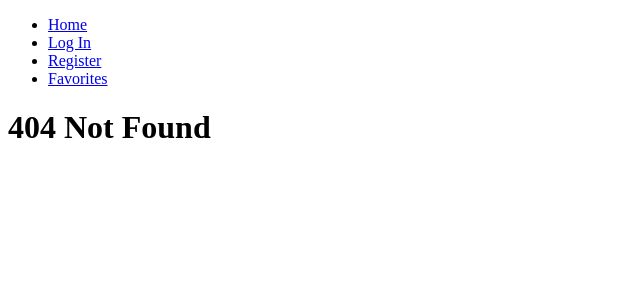
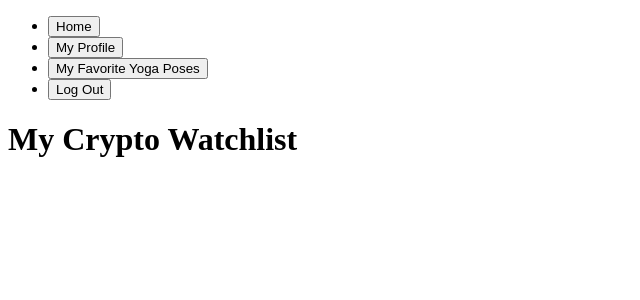
Before and after one commit to Samue1eun/CP_Personal_Project_02DEC24, a React (Vite) app in the folder frontend/: page /crypto-favorites in a window 1280 px wide. Before the commit this address had no page. Shown: the top 300 px of the page, without its empty margins (0-640 px from the left). Built offline with nearby package versions, Linux system fonts and the light colour scheme.

Commit message:
added more pages. still need to add in the functionality to the new pages.

```diff
--- a/frontend/pages/CryptoCurrencyFavorite.jsx
+++ b/frontend/pages/CryptoCurrencyFavorite.jsx
@@ -1,9 +1,30 @@
 import React from 'react';
+import { useNavigate, useLocation } from 'react-router-dom';
 
 const CryptoCurrencyFavorite = () => {
+    const navigate = useNavigate();
+    const location = useLocation();
+
+    const handleLogout = () => {
+        localStorage.removeItem('access_token');
+        localStorage.removeItem('refresh_token');
+        delete axios.defaults.headers.common['Authorization'];
+        navigate('/login');
+    };
+
     return (
         <>
-            <h1>Your Favorite Cryptocurrencies</h1>
+         {location.pathname === '/crypto-favorites' && (
+                <nav>
+                    <ul>
+                        <li><button onClick={() => navigate('/home')}>Home</button></li>
+                        <li><button onClick={() => navigate('/user-profile')}>My Profile</button></li>
+                        <li><button onClick={() => navigate('/yoga-favorites')}>My Favorite Yoga Poses</button></li>
+                        <li><button onClick={handleLogout}>Log Out</button></li>
+                    </ul>
+                </nav>
+         )}
+        <h1>My Crypto Watchlist</h1>
         </>
     )
 }
--- a/frontend/pages/Home.jsx
+++ b/frontend/pages/Home.jsx
@@ -1,12 +1,13 @@
 import React, { useState, useEffect } from 'react';
 import axios from 'axios';
-import { useNavigate } from 'react-router-dom';
+import { useNavigate, useLocation } from 'react-router-dom';
 import YogaPoseCard from '../components/YogaPoseCard';
 
 const HomePage = () => {
     const [cryptos, setCryptos] = useState([]);
     const [favorites, setFavorites] = useState([]);
     const navigate = useNavigate();
+    const location = useLocation();
 
     useEffect(() => {
         syncCryptoData();
@@ -133,6 +134,17 @@ const HomePage = () => {
 
     return (
         <>
+            {location.pathname === '/home' && (
+                <nav>
+                    <ul>
+                        <li><button onClick={() => navigate('/home')}>Home</button></li>
+                        <li><button onClick={() => navigate('/user-profile')}>My Profile</button></li>
+                        <li><button onClick={() => navigate('/yoga-favorites')}>My Favorite Yoga Poses</button></li>
+                        <li><button onClick={() => navigate('/crypto-favorites')}>My Crypto Watchlist</button></li>
+                        <li><button onClick={handleLogout}>Log Out</button></li>
+                    </ul>
+                </nav>
+            )}
             <h1>Home Page</h1>
             <button onClick={handleLogout}>Log Out</button>
 
--- a/frontend/pages/UserProfile.jsx
+++ b/frontend/pages/UserProfile.jsx
@@ -3,7 +3,9 @@ import React from "react";
 const UserProfile = () => {
     return (
         <>
+
             <h1>User Profile</h1>
+
         </>
     )
 }
--- a/frontend/src/App.jsx
+++ b/frontend/src/App.jsx
@@ -1,6 +1,5 @@
-import React from 'react'
-import { Navigate } from 'react-router-dom';
-import { BrowserRouter as Router, Route, Routes, Link } from 'react-router-dom';
+import React from 'react';
+import { BrowserRouter as Router, Route, Routes, Navigate } from 'react-router-dom';
 import HomePage from '../pages/Home';
 import LogInPage from '../pages/LogIn';
 import RegisterPage from '../pages/Register';
@@ -10,37 +9,20 @@ import YogaFavorites from '../pages/YogaFavorites';
 import CryptoCurrencyFavorite from '../pages/CryptoCurrencyFavorite';
 
 function App() {
-
-
   return (
-    <>
     <Router>
-      <div>
-        <nav>
-          <ul>
-            <li><Link to="/">Home</Link></li>
-            <li><Link to="/login">Log In</Link></li>
-            <li><Link to="/register">Register</Link></li>
-            <li><Link to="/favorites">Favorites</Link></li>
-          </ul>
-        </nav>
-      </div>
-
       <Routes>
-        # removed userFavoriteCard from here
         <Route path="/" element={<Navigate to="/login" />} />
-        <Route path='/login' element={<LogInPage />} />
-        <Route path='/register' element={<RegisterPage />} />
-        <Route path='/home' element={<HomePage />} />
-        <Route path='/user-profile' element={<UserProfile />} />
-        <Route path='/favorites' element={<YogaFavorites />} />
-        <Route path='*' element={<NotFoundPage />} />
+        <Route path="/login" element={<LogInPage />} />
+        <Route path="/register" element={<RegisterPage />} />
+        <Route path="/home" element={<HomePage />} />
+        <Route path="/user-profile" element={<UserProfile />} />
+        <Route path="/yoga-favorites" element={<YogaFavorites />} />
+        <Route path="/crypto-favorites" element={<CryptoCurrencyFavorite />} />
+        <Route path="*" element={<NotFoundPage />} />
       </Routes>
-
     </Router>
-
-    </>
-  )
+  );
 }
 
 export default App;
```
